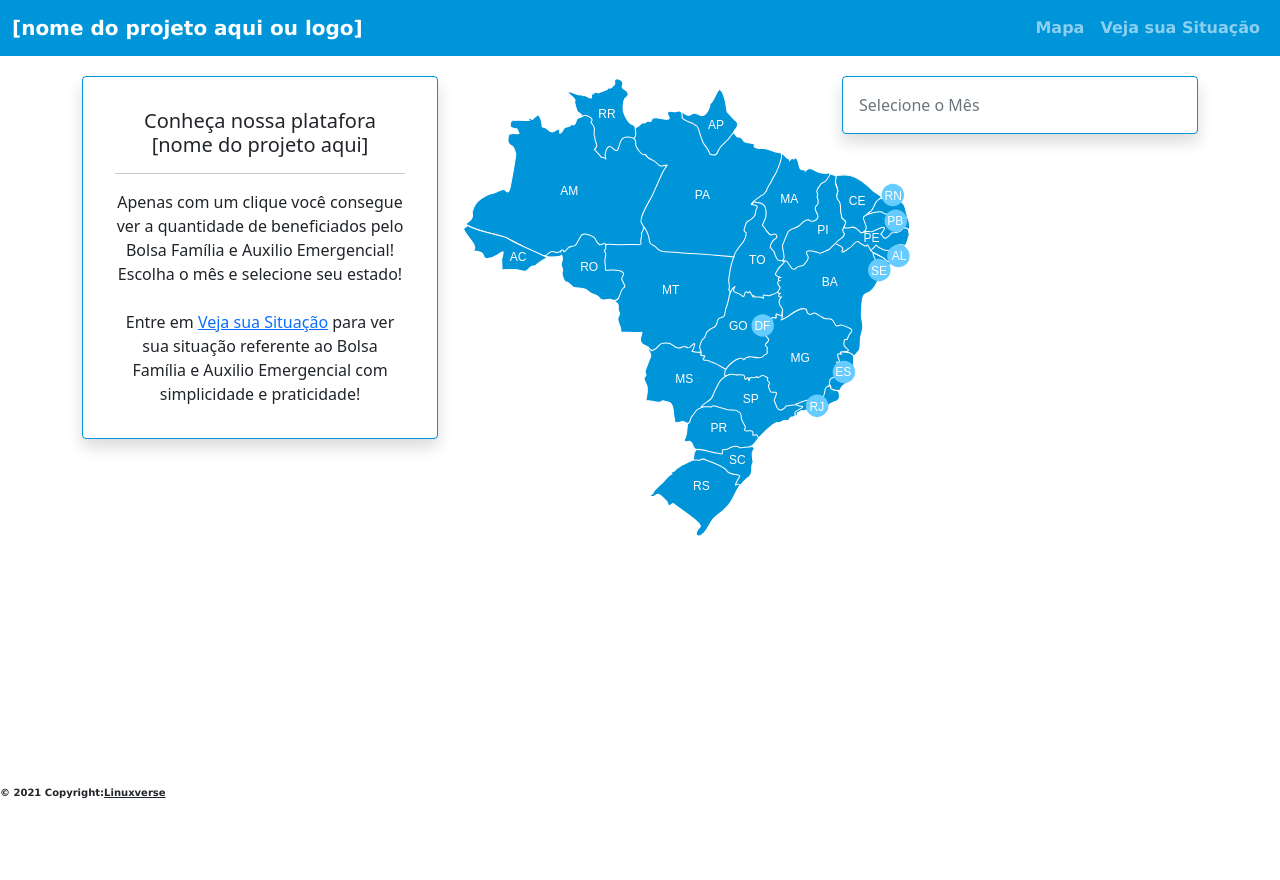
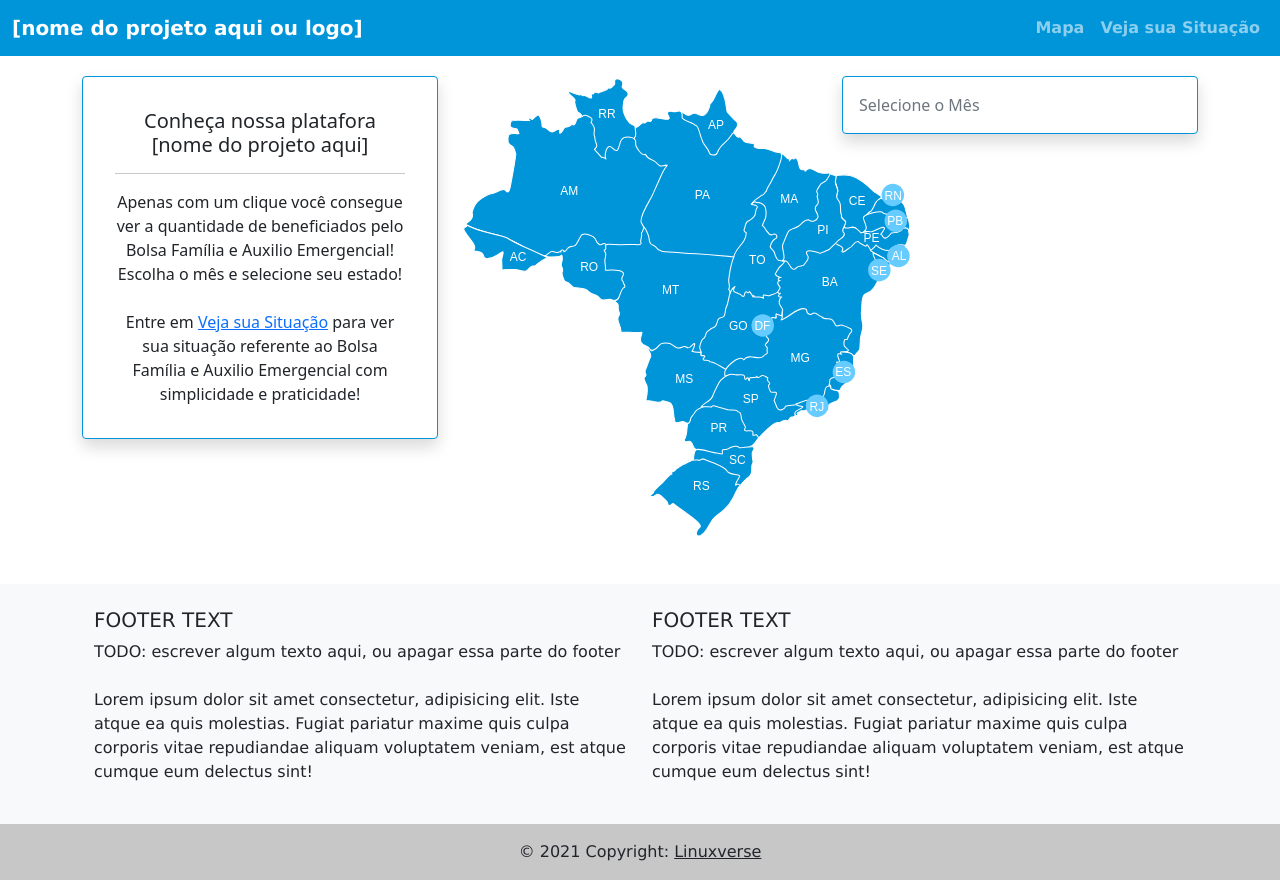
Before and after one commit to Pedro-HNN/conectividade, a PHP site: page /mapa.php in a window 1280 px wide. Before the commit the page ends 799 px from the top, so only its background shows below. Run offline with PHP 8.4, Linux system fonts and the light colour scheme; some libraries are stand-ins or nearby versions.

Commit message:
Frontend Mapa terminado

```diff
--- a/mapa.php
+++ b/mapa.php
@@ -13,6 +13,13 @@
 <script src="https://cdnjs.cloudflare.com/ajax/libs/bootstrap-datepicker/1.2.0/js/bootstrap-datepicker.min.js"></script>
 
 <style>
+        *{
+            margin: 0;
+            padding: 0;
+        }
+        html,body{
+            height:100%;
+        }
 
     	@media all and (min-width:750px) {
              .select-responsivo{
@@ -27,6 +34,7 @@
         }
         .container{
             margin-top:20px;
+            min-height:61%;
         }
         .custom-col{
             margin-bottom:20px;
--- a/views/models/footer.html
+++ b/views/models/footer.html
@@ -8,12 +8,43 @@
 <style>
 	.footer-custom{
 	    font-family: Verdana !important;
-	    font-weight: bold;
-		font-size:10px;
+
 	}
 
 </style>
 
-<div class="fixed-bottom footer-custom">
-© 2021 Copyright:<a class="text-dark" href="">Linuxverse</a>
-</div>
+<footer class="bg-light text-center text-lg-start  footer-custom">
+  <div class="container p-4">
+    <div class="row">
+      <div class="col-lg-6 col-md-12 mb-4 mb-md-0">
+        <h5 class="text-uppercase">Footer text</h5>
+
+        <p>
+          TODO: escrever algum texto aqui, ou apagar essa parte do footer<br><br>
+
+          Lorem ipsum dolor sit amet consectetur, adipisicing elit. Iste atque ea quis
+          molestias. Fugiat pariatur maxime quis culpa corporis vitae repudiandae
+          aliquam voluptatem veniam, est atque cumque eum delectus sint!
+        </p>
+      </div>
+
+      <div class="col-lg-6 col-md-12 mb-4 mb-md-0">
+        <h5 class="text-uppercase">Footer text</h5>
+
+        <p>
+       	  TODO: escrever algum texto aqui, ou apagar essa parte do footer<br><br>
+
+          Lorem ipsum dolor sit amet consectetur, adipisicing elit. Iste atque ea quis
+          molestias. Fugiat pariatur maxime quis culpa corporis vitae repudiandae
+          aliquam voluptatem veniam, est atque cumque eum delectus sint!
+        </p>
+      </div>
+    </div>
+  </div>
+
+  <div class="text-center p-3" style="background-color: rgba(0, 0, 0, 0.2);">
+    © 2021 Copyright:
+    <a class="text-dark" href="https://mdbootstrap.com/">Linuxverse</a>
+  </div>
+</footer>
+</footer>
```
Also changed, not shown: other parts of mapa.php (+29 -30 lines), views/mapa/script.js (+31 -13 lines).
